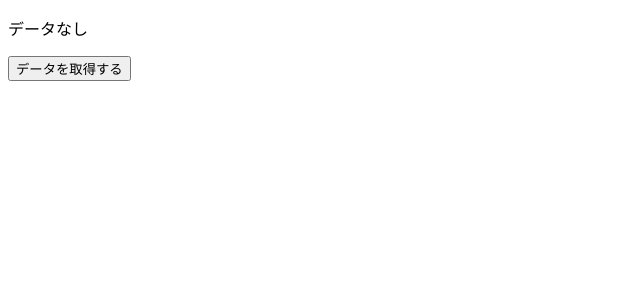
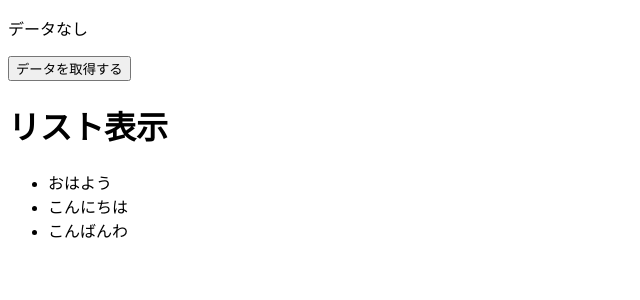
Before and after one commit to kazuto0291/react-primer, a React (Create React App) app: page / in a window 1280 px wide. Shown: the top 300 px of the page, without its empty margins (0-640 px from the left). Built offline with nearby package versions, Linux system fonts and the light colour scheme; no server answers.

Commit message:
Reactでリストを作成
Reactでリストを作成する場合は、データが格納されている配列のmapメソッドを使って履いてるを作成する。
keyプロパティの値は可能な限りデータ固有のidなど使う

```diff
--- a/src/App.js
+++ b/src/App.js
@@ -1,4 +1,5 @@
 import React from 'react';
+import List from './componets/LIst/List';
 
 const API_URL =' https://opentdb.com/api.php?amount=10';
 
@@ -40,6 +41,7 @@ class App extends React.Component {
       <div className="App">
         { this.renderData()}
         { this.renderRequestButton()}
+        <List />
       </div>
     )
   }
--- /dev/null
+++ b/src/componets/LIst/List.jsx
@@ -0,0 +1,22 @@
+import React from 'react';
+
+function List() {
+  const comments = [
+    { id: 1, text: 'おはよう'},
+    { id: 2, text: 'こんにちは'},
+    { id: 3, text: 'こんばんわ'}
+  ];
+
+  const commentItems = comments.map((comment, index) => {
+  return <li key={comment.id}>{comment.text}</li>
+  });
+
+  return (
+    <div>
+      <h1>リスト表示</h1>
+      <ul>{commentItems}</ul>
+    </div>
+  )
+}
+
+export default List;
```
